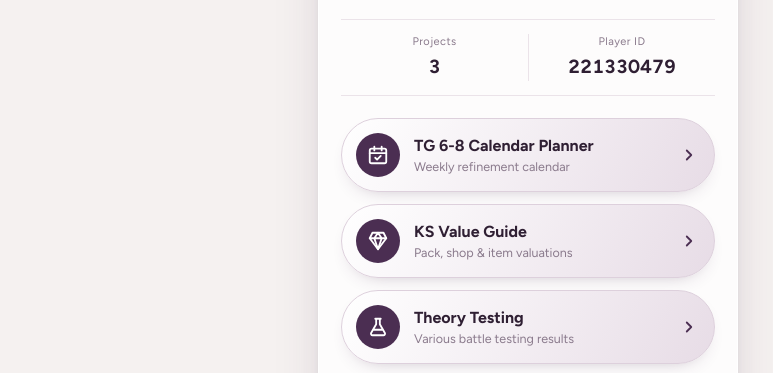
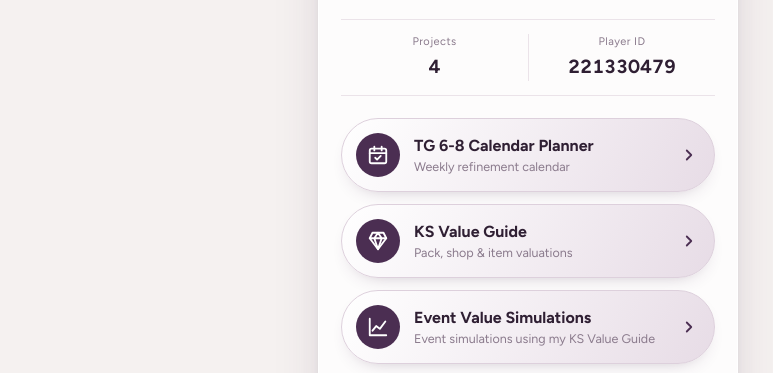
Before and after one commit to mirakingshot/mirakingshot.github.io, a plain HTML site: page index.html in a window 1280 px wide. Shown: the part 385-758 px from the top of the page, without its empty margins (112-885 px from the left). Drawn offline with Linux system fonts and the light colour scheme.

Commit message:
added new link

```diff
--- a/index.html
+++ b/index.html
@@ -183,7 +183,7 @@ h1 {
   </div>
 
   <div class="stats">
-    <div class="stat"><span>Projects</span><b>3</b></div>
+    <div class="stat"><span>Projects</span><b>4</b></div>
     <div class="stat"><span>Player ID</span><b id="pid">221330479</b></div>
   </div>
 
@@ -202,6 +202,7 @@ const CONFIG = {
   links: [
     { title: "TG 6-8 Calendar Planner", sub: "Weekly refinement calendar", url: "https://mirakingshot.github.io/tgcalendar/", icon: "cal" },
     { title: "KS Value Guide", sub: "Pack, shop & item valuations", url: "https://mirakingshot.github.io/ks-value-guide", icon: "gem" },
+    { title: "Event Value Simulations", sub: "Event simulations using my KS Value Guide", url: "https://mirakingshot.github.io/eventsim/", icon: "chart" },
     { title: "Theory Testing", sub: "Various battle testing results", url: "https://mirakingshot.github.io/kstesting/", icon: "flask" }
   ]
 };
@@ -213,7 +214,8 @@ const ICONS = {
   shop: '<path d="M4 10v10h16V10"/><path d="M2 10l2-6h16l2 6"/><path d="M2 10a3.3 3.3 0 0 0 6.6 0 3.3 3.3 0 0 0 6.7 0 3.3 3.3 0 0 0 6.7 0"/><path d="M10 20v-5h4v5"/>',
   gift: '<rect x="3" y="8" width="18" height="4" rx="1"/><path d="M5 12v9h14v-9M12 8v13"/><path d="M12 8c-2-4-6-4-6-1.5S9 8 12 8c3 0 6-.5 6-1.5S14 4 12 8z"/>',
   cal:  '<rect x="3" y="5" width="18" height="16" rx="2"/><path d="M3 10h18M8 3v4M16 3v4"/><path d="m9 15 2 2 4-4"/>',
-  flask: '<path d="M9 3h6M10 3v6l-5.5 9.5A1.7 1.7 0 0 0 6 21h12a1.7 1.7 0 0 0 1.5-2.5L14 9V3"/><path d="M7.5 15h9"/>'
+  flask: '<path d="M9 3h6M10 3v6l-5.5 9.5A1.7 1.7 0 0 0 6 21h12a1.7 1.7 0 0 0 1.5-2.5L14 9V3"/><path d="M7.5 15h9"/>',
+  chart: '<path d="M3 3v18h18"/><path d="m6 16 4-5 4 3 6-8"/>'
 };
 const svg = d => `<svg viewBox="0 0 24 24" fill="none" stroke="currentColor" stroke-width="2" stroke-linecap="round" stroke-linejoin="round">${d}</svg>`;
 
```
